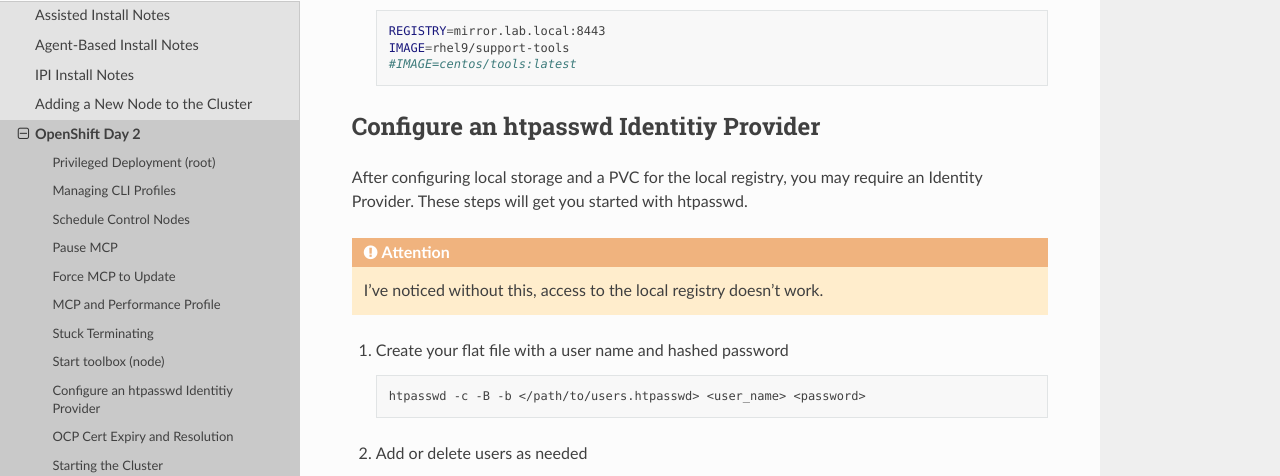
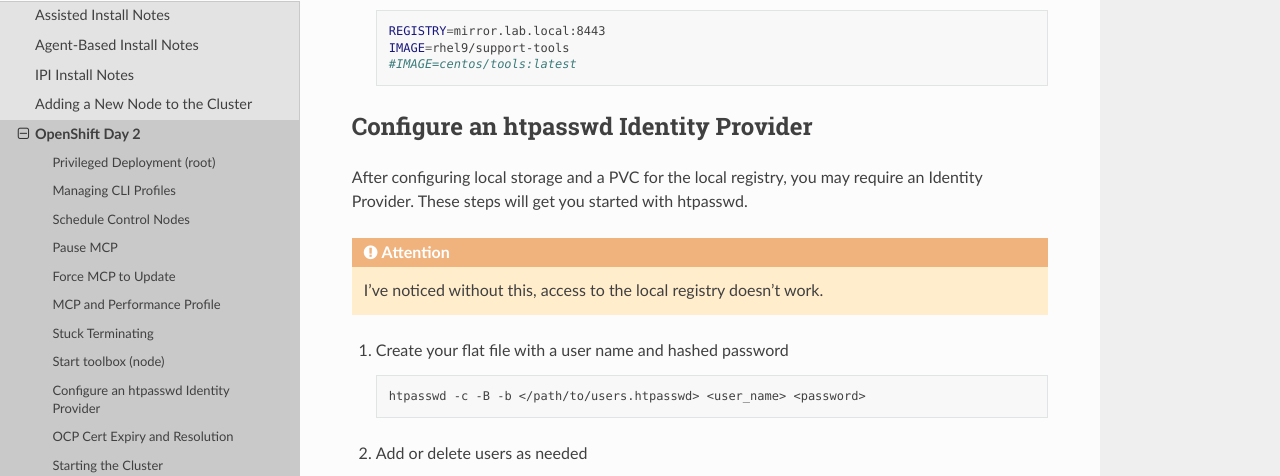
Before and after one commit to vtog/labGuides, a Sphinx documentation site: the page built from source/ocp/openshift-day2.rst, in a window 1280 px wide and 900 px high, scrolled down 6652 px. Shown: the part 150-626 px from the top of the window. Built offline with Sphinx 7.4.7 and the Read the Docs theme 2.0.0, drawn with Linux system fonts in a browser that asks for light colours; pages that are not in the unit, such as notebooks, are missing from menus.

```diff
--- a/source/ocp/openshift-day2.rst
+++ b/source/ocp/openshift-day2.rst
@@ -357,8 +357,8 @@ has several network tools to help troubleshoot the cluster/node.
       IMAGE=rhel9/support-tools
       #IMAGE=centos/tools:latest
 
-Configure an htpasswd Identitiy Provider
-----------------------------------------
+Configure an htpasswd Identity Provider
+---------------------------------------
 
 After configuring local storage and a PVC for the local registry, you may
 require an Identity Provider. These steps will get you started with htpasswd.
```
Also changed, not shown: source/ocp/assisted-installer-notes.rst (+7 -7 lines).
